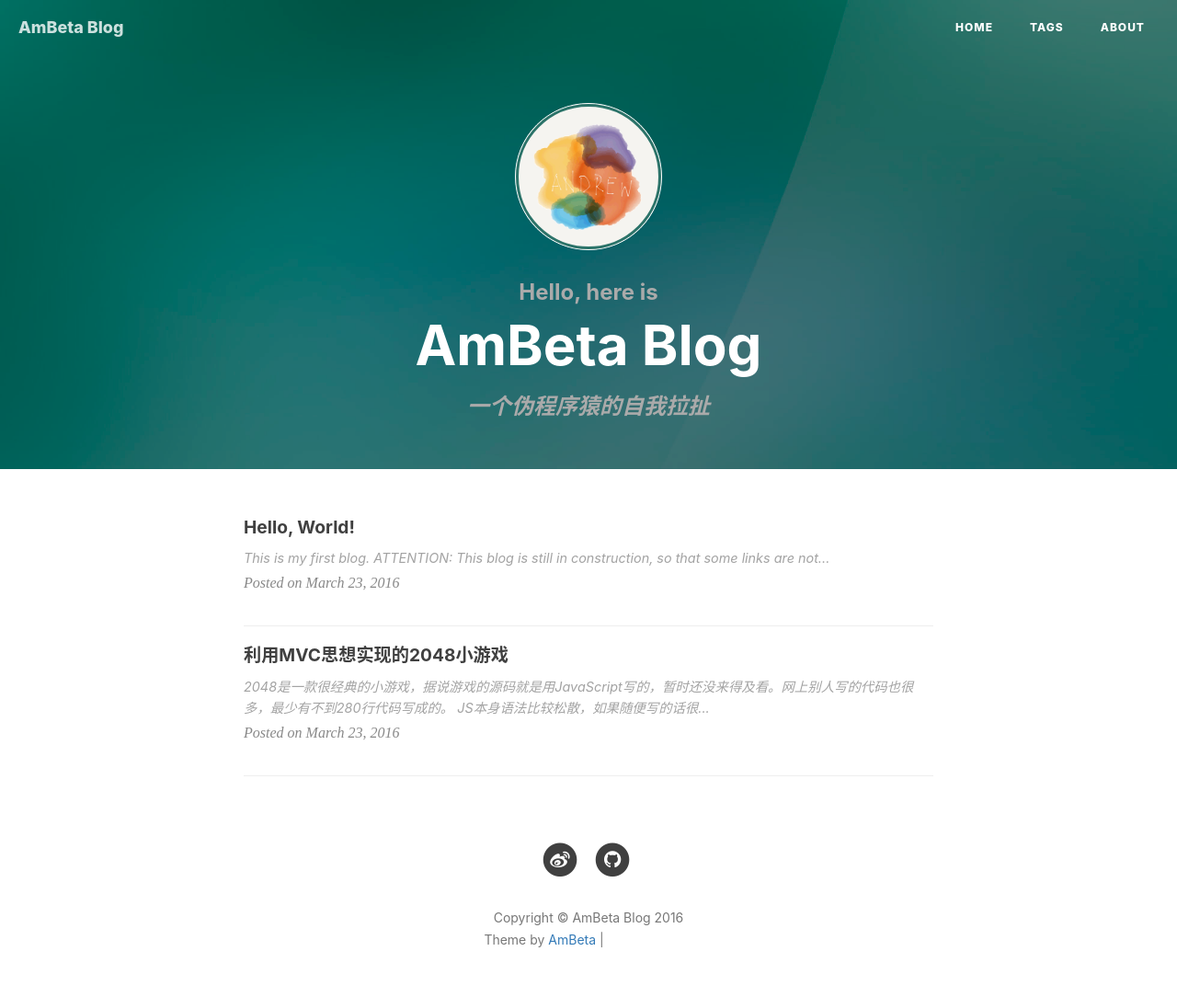
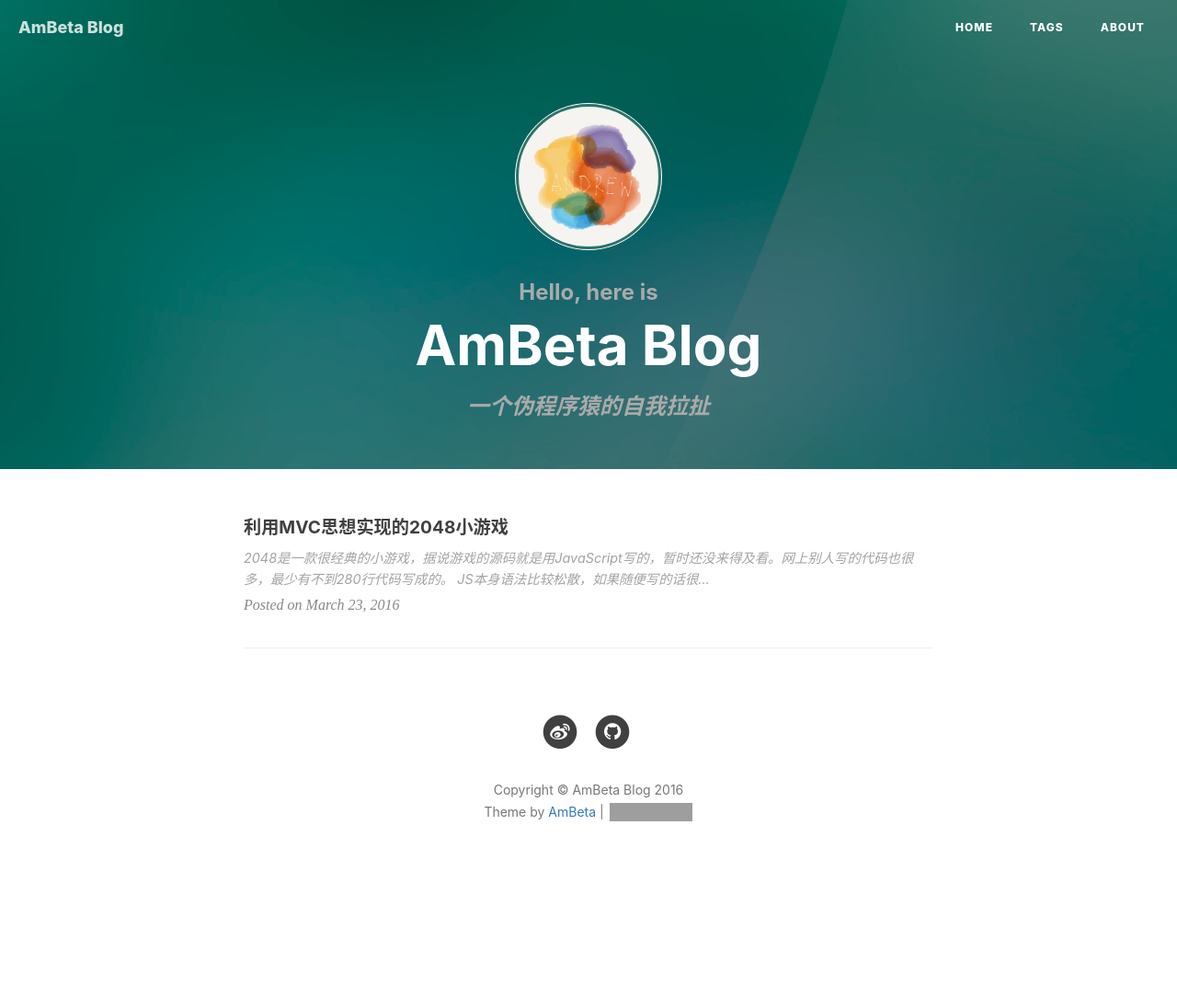
Before and after one commit to AmBeta/ambeta.github.io, a Jekyll site: the page built from index.html, in a window 1280 px wide. Shown: the whole page at 92% size. Built offline with Jekyll 4.4.1, drawn with Linux system fonts in a browser that asks for light colours; nearby versions of some CDN libraries; the list of posts is cut into pages by our own code; comment, search, counter and statistics services are not loaded; after the commit the page ends 945 px from its top, so only the background shows below that; grey boxes are pictures that could not be loaded.

```diff
--- a/_config.yml
+++ b/_config.yml
@@ -11,7 +11,7 @@
 
 # Build settings
 gems: [jekyll-paginate]
-paginate: 5
+paginate: 10
 exclude: ["less","node_modules","Gruntfile.js","package.json","README.md"]
 
 # SNS settings
--- a/_posts/2016-03-23-hello-world.md
+++ /dev/null
@@ -1,11 +0,0 @@
----
-layout: post
-title:  Hello, World!
-date:   2016-3-23
----
-
-This is my first blog.
-
-***ATTENTION***: This blog is still in construction, so that some links are not valid now.
-
-***STATEMENT***: This theme derives from hux and is now maintained by me.
--- a/css/main.css
+++ b/css/main.css
@@ -193,10 +193,6 @@
   left: 0;
   width: 100%;
   z-index: 3;
-  /* Hux learn from
-     *     TypeIsBeautiful,
-     *     [This Post](http://zhuanlan.zhihu.com/ibuick/20186806) etc.
-     */
   font-family: -apple-system, "Helvetica Neue", "Arial", "PingFang SC", "Hiragino Sans GB", "STHeiti", "Microsoft YaHei", "Microsoft JhengHei", "Source Han Sans SC", "Noto Sans CJK SC", "Source Han Sans CN", "Noto Sans SC", "Source Han Sans TC", "Noto Sans CJK TC", "WenQuanYi Micro Hei", SimSun, sans-serif;
   line-height: 1.7;
 }
```
Also changed, not shown: _posts/2016-03-23-game2048-mvc.md (+6 -2 lines), imgs/in-posts/game2048.png (deleted), imgs/in-posts/game2048console.png (deleted), index.html (indentation only), 5 other files.
